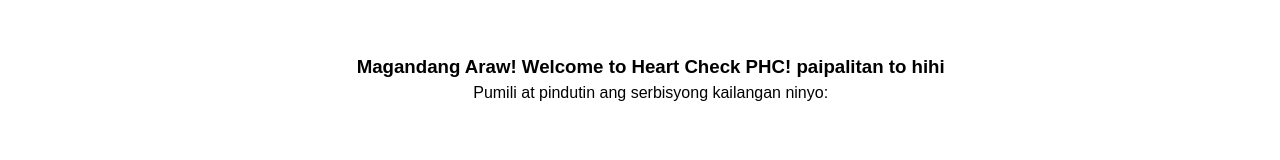
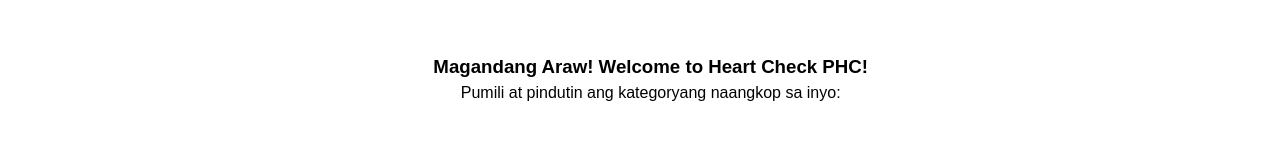
Before and after one commit to Haoraaaannnn/heart-check-phc, a Next.js app: page /kiosk/kiosk-new-old-selection in a window 1280 px wide. Shown: the part 163-323 px from the top of the page. Built offline with nearby package versions, Linux system fonts and the light colour scheme; no server answers; the database is empty; a web font is replaced by a local one.

Commit message:
FIXED: Queue print end now transfer to the selection first

```diff
--- a/app/kiosk/kiosk-new-old-selection/components/PatientTypeBanner.tsx
+++ b/app/kiosk/kiosk-new-old-selection/components/PatientTypeBanner.tsx
@@ -2,8 +2,8 @@
     return (
         <div className="absolute top-150 landscape:top-50 w-full justify-center z-10 mt-4 px-6 py-2 landscape:mt-2 landscape:mx-4 landscape:px-4 landscape:py-2">
             <div className="text-center landscape:text-center landscape:mt-12">
-                <p className="text-black font-black text-[40px] landscape:text-[28px]">Magandang Araw! Welcome to Heart Check PHC! paipalitan to hihi</p>
-                <p className="text-black font-normal text-[30px] landscape:text-[24px] whitespace-nowrap">Pumili at pindutin ang serbisyong kailangan ninyo:</p>
+                <p className="text-black font-black text-[40px] landscape:text-[28px]">Magandang Araw! Welcome to Heart Check PHC! </p>
+                <p className="text-black font-normal text-[30px] landscape:text-[24px] whitespace-nowrap">Pumili at pindutin ang kategoryang naangkop sa inyo:</p>
             </div>
         </div>
     );
--- a/app/kiosk/queue-print/components/QueuePrintContent.tsx
+++ b/app/kiosk/queue-print/components/QueuePrintContent.tsx
@@ -86,7 +86,7 @@
     // Delay 5 seconds for user to see the queue number, then redirect
     const redirectTimer = setTimeout(() => {
       console.log(`${getTimestamp()} [REDIRECT TIMER] 5 second timeout completed - Redirecting back to kiosk services.`);
-      router.push('/kiosk/kiosk-services');
+      router.push('/kiosk/kiosk-new-old-selection');
     }, 5000);
 
     return () => clearTimeout(redirectTimer);
--- a/app/kiosk/queue-print/page.tsx
+++ b/app/kiosk/queue-print/page.tsx
@@ -6,11 +6,11 @@
 import QueuePrintContent from '@/app/kiosk/queue-print/components/QueuePrintContent';
 
 interface Props {
-  searchParams: Promise<{ patientNum?: string; serviceId?: string }>;
+  searchParams: Promise<{ patientNum?: string; serviceId?: string; cubicleNum?:string }>;
 }
 
 export default async function QueuePrintPage({ searchParams }: Props) {
-  const { patientNum = '---', serviceId } = await searchParams;
+  const { patientNum = '---', serviceId, cubicleNum = '---' } = await searchParams;
   const supabase = await createClient();
 
   let service: Service | null = null;
@@ -26,5 +26,5 @@
 
   if (!service) notFound();
 
-  return <QueuePrintContent service={service} patientNum={patientNum} />;
+  return <QueuePrintContent service={service} patientNum={patientNum} cubicleNum={cubicleNum}/>;
 }
```
